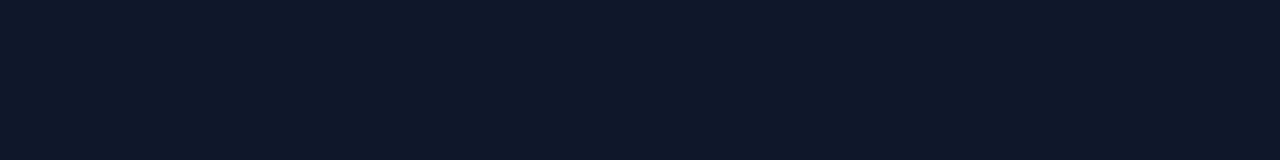
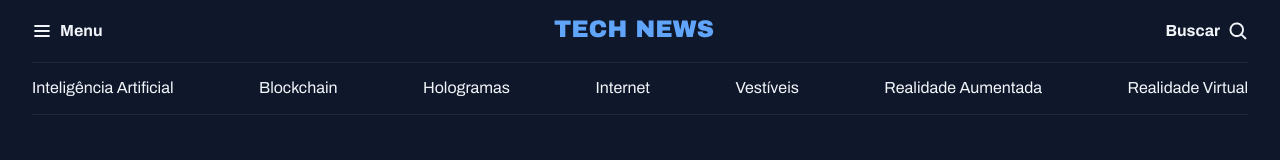
Before and after one commit to trybrito/newsfy, a plain HTML site: page index.html in a window 1280 px wide. Drawn offline with Linux system fonts and the light colour scheme.

Commit message:
adds header and logo

```diff
--- a/index.html
+++ b/index.html
@@ -14,6 +14,43 @@
       rel="stylesheet"
     />
     <link rel="stylesheet" href="./styles/index.css" />
+    <link
+      rel="shortcut icon"
+      href="./assets/icons/Logo.svg"
+      type="image/x-svg"
+    />
   </head>
-  <body></body>
+  <body>
+    <header class="spacing-container">
+      <nav class="nav-primary grid grid-flow-col">
+        <div>
+          <img
+            src="./assets/icons/List.svg"
+            alt="Ícone. Três barras horizontais espaçadas, representando o que chamamos de menu hambúrguer."
+          />
+          <strong>Menu</strong>
+        </div>
+        <img
+          src="./assets/icons/Logo.svg"
+          alt="Tech News escrito em caixa alta em azul claro sobre um fundo azul escuro. Logo do site."
+        />
+        <div>
+          <strong>Buscar</strong
+          ><img
+            src="./assets/icons/MagnifyingGlass.svg"
+            alt="Ícone. Lupa de pesquisa."
+          />
+        </div>
+      </nav>
+      <nav class="nav-secondary grid grid-flow-col">
+        <a href="#">Inteligência Artificial</a>
+        <a href="#">Blockchain</a>
+        <a href="#">Hologramas</a>
+        <a href="#">Internet</a>
+        <a href="#">Vestíveis</a>
+        <a href="#">Realidade Aumentada</a>
+        <a href="#">Realidade Virtual</a>
+      </nav>
+    </header>
+  </body>
 </html>
--- a/styles/global.css
+++ b/styles/global.css
@@ -55,3 +55,18 @@ a {
 a:hover {
   color: var(--brand-color-light);
 }
+
+.spacing-container {
+  max-width: 128rem;
+  padding-inline: 3.2rem;
+  margin-inline: auto;
+}
+
+/* Utility First Classes */
+.grid {
+  display: grid;
+}
+
+.grid-flow-col {
+  grid-auto-flow: column;
+}
--- /dev/null
+++ b/styles/header.css
@@ -0,0 +1,29 @@
+.nav-primary {
+  padding-block: 2rem;
+
+  /* modern CSS allows you to nest selectors, like we usually do on scss, for example */
+  img {
+    margin-inline: auto;
+  }
+
+  div {
+    display: flex;
+    align-items: center;
+    gap: 0.8rem;
+  }
+
+  div:nth-child(1) {
+    justify-self: start;
+  }
+
+  div:nth-child(3) {
+    justify-self: end;
+  }
+}
+
+.nav-secondary {
+  padding-block: 1.4rem;
+  border: solid 1px var(--stroke-color);
+  border-inline: none;
+  justify-content: space-between;
+}
--- a/styles/index.css
+++ b/styles/index.css
@@ -1 +1,2 @@
 @import url(./global.css);
+@import url(./header.css);
```
Also changed, not shown: assets/icons/Logo.svg (added).
